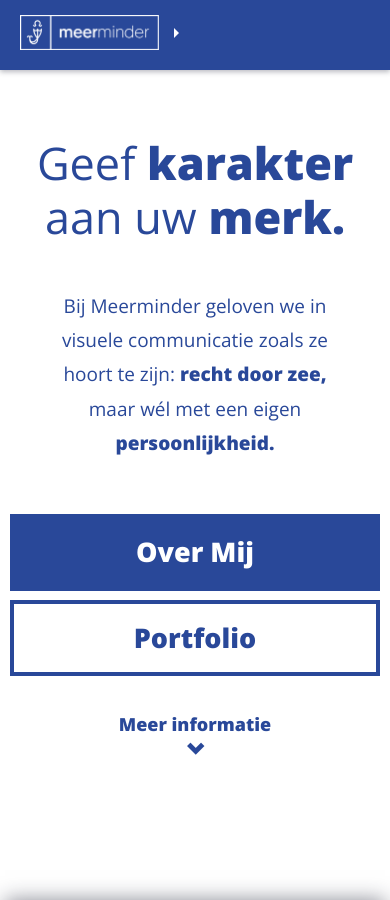
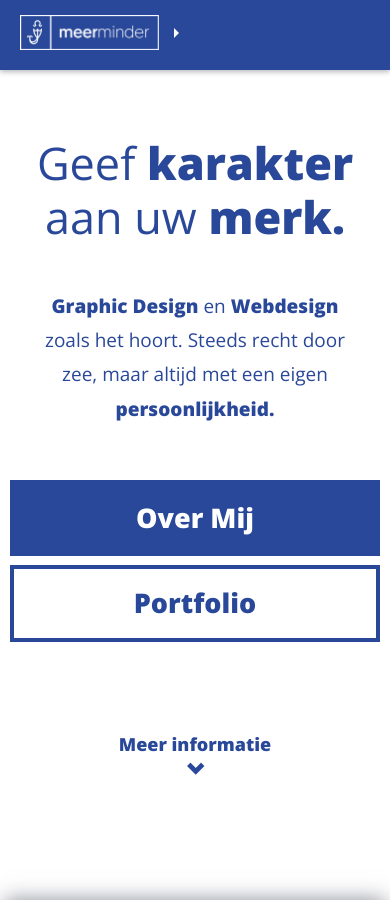
Before and after one commit to geoffrey-vanmeirhaeghe/portfolio, a Jekyll site: the page built from index.html, in a window 390 px wide and 900 px high. Built offline with Jekyll 4.4.1, drawn with Linux system fonts in a browser that asks for light colours; some of the changed text lies outside the part shown.

Commit message:
update 19052019

```diff
--- a/_includes/footer.html
+++ b/_includes/footer.html
@@ -2,7 +2,7 @@
     <div id="footer" class="header-wrap col-xs-12 primary-bg">
         <div class="col-xs-12">
             <h1>Get in touch</h1>
-            <h2>Meerminder</h2>
+            <h3>Meerminder</h3>
             <p>
                 Geoffrey Van Meirhaeghe
                 <br><a href="tel:0493614375">+32 (0)493 61 43 75</a>
--- a/_includes/header.html
+++ b/_includes/header.html
@@ -4,12 +4,11 @@
             {% include navbar.html %}
         </div>
     </div>
-    <div class="col-xs-12 col-md-6 header-text">
+    <div class="fade-in col-xs-12 col-md-6 header-text">
         <h1 class="primary">Geef <b>karakter</b><br>aan uw <b>merk.</b></h1>
         <p>
-            Bij Meerminder geloven we in visuele communicatie
-            zoals ze hoort te zijn: <b>recht door zee,</b> maar wél met
-            een eigen <b>persoonlijkheid.</b></p>
+            <b>Graphic Design</b> en <b>Webdesign</b> zoals het hoort.
+            Steeds recht door zee, maar altijd met een eigen <b>persoonlijkheid.</b></p>
         <div class="header-buttons col-12">
             <a href="{{site.baseurl}}/about.html" class="button-fill">Over Mij</a>
             <a href="{{site.baseurl}}/work.html" class="button-border">Portfolio</a>
@@ -19,6 +18,6 @@
             </a>
         </div>
     </div>
-    <div class="col-xs-12 col-md-6 header-image">
+    <div class="slide-in-left col-xs-12 col-md-6 header-image">
     </div>
 </div>
--- a/_includes/navbar.html
+++ b/_includes/navbar.html
@@ -16,7 +16,7 @@
     </div>
 </nav>
 <!-- fullscreen nav -->
-<nav class="navbar nav">
+<nav class="animated slideInDown delay-5s navbar nav">
     <ul>
         <li class="pull-left" id="home-button">
             <a href="{{site.baseurl}}/index.html"><img class="nav-logo" src="{{site.baseurl}}/assets/images/components/logo-pos.png"></a>
--- a/_layouts/default.html
+++ b/_layouts/default.html
@@ -4,6 +4,7 @@
         <meta charset="utf-8">
         <meta name="viewport" content="width=device-width, initial-scale=1.0" />
         <title>Meerminder Graphic Design | {{ page.title }}</title>
+        <link rel="shortcut icon" type="image/png" href="{{site.baseurl}}/assets/images/components/favicon.png"/>
         <link rel="stylesheet" href="{{site.baseurl}}/assets/css/styles.css">
         <link rel="stylesheet" href="https://cdnjs.cloudflare.com/ajax/libs/font-awesome/4.7.0/css/font-awesome.min.css">
         <link rel="stylesheet" href="https://cdnjs.cloudflare.com/ajax/libs/animate.css/3.7.0/animate.min.css">
--- a/_sass/main.scss
+++ b/_sass/main.scss
@@ -49,8 +49,14 @@ body {
 h1{
     font-size: 5vmax;
     line-height: 120%;
+    margin: 0px;
 }
 h2{
+    margin: 0px;
+    font-size: 3vmax;
+    line-height: 120%;
+}
+h3{
     font-size: 26px;
 }
 h4{
@@ -64,12 +70,16 @@ p{
     font-size: 19px;
     line-height: 180%;
 }
+.section-title{
+    text-align: center;
+}
 .bg-title{
     position: absolute;
     font-size: 10vmax;
     padding-left: 3vmax;
     padding-top: 3vmax;
     margin: 0px;
+    z-index: -2;
 }
 .nowrap{
     white-space: nowrap;
@@ -128,7 +138,7 @@ p{
     font-size: 20px;
 }
 .scroll-button{
-    margin-top: 6vmax;
+    margin-top: 10vh;
     text-align: center;
     width: 27vmax;
     .text-button{
@@ -153,6 +163,52 @@ p{
 }
 
 // ANIMATIONS
+
+// INTRO
+
+#intro-container{
+    width: 100vw;
+    margin-right: -15px;
+}
+.intro-animation{
+    display: flex;
+    align-items: center;
+    position: absolute;
+    z-index: 99;
+    background-color: $primary-color;
+    height: 100vh;
+    width: 100vw;
+    opacity: 100;
+    img{
+        margin: 0 auto;
+    }
+    h2{
+        text-align: center;
+        margin: 0 auto;
+        line-height: 150%;
+        .span-disp{
+            position: relative;
+            display: inline-block;
+            animation-duration: 1s;
+        }
+        #span-disp-top{
+            margin-top: 8vh;
+        }
+    }
+}
+
+@keyframes fade-out{
+    from{opacity: 100}
+    to{opacity: 0}
+}
+.fade-out{
+    animation: fade-out;
+    animation-duration: 1.5s;
+    animation-delay: 4s;
+    animation-fill-mode: forwards;
+}
+
+// TRANSITIONS
 @keyframes fade-in{
     from {
         opacity: 0;
@@ -162,6 +218,10 @@ p{
         opacity: 1;
     }
 }
+.fade-in{
+    animation-name: fade-in;
+    animation-duration: 3s;
+}
 @keyframes slide-in-left{
     from{
         right: -100%;
@@ -170,86 +230,37 @@ p{
         right: 0%;
     }
 }
-.fade-in{
-    animation-name: fade-in 4s;
+.slide-in-left{
+    animation-name: slide-in-left;
+    animation-duration: 2s;
 }
-.hidden{
+.overlay{
+    position: absolute;
+    background-color: $primary-color;
+    top: 0;
+    right: 0;
+    bottom: 0;
+    left: 0;
     opacity: 0;
+    transition: 0.7s ease;
+    h4{
+        position: absolute;
+        width: 100%;
+        text-align: center;
+        top: 40%;
+        bottom: 50%;
+        text-transform: none;
+        font-size: 17px;
+        line-height: 150%;
+    }
 }
 
 //STYLING STARTS HERE
 
+//STANDARDS
 .container-fluid{
     padding: 0px;
     overflow-x: hidden;
-}
-.section{
-    box-shadow: 0px -20px 20px -20px rgba(23, 28, 47, 0.5);
-    position: relative;
-    z-index: 1;
-}
-.section-wrap{
-    display: flex;
-    padding: 0px;
-    align-items: center;
-    height: 100%;
-    float: none;
-    margin: 0 auto;
-    .button-fill{
-        padding: 10px 10px 10px 10px;
-        font-size: 1.5vmax;
-        .glyphicon{
-            font-size: 1.1vmax;
-            margin-left: 5px;
-            animation-iteration-count: 3;
-        }
-    }
-}
-.component-box{
-    background-color: $white;
-    float: none;
-    margin: 0 auto;
-    margin-right: 1vw;
-    padding: 0 0 20px 0;
-    box-shadow: 0 0 18px rgba(23, 28, 47, 0.15);
-    img{
-        width: 100%;
-    }
-    h4{
-        padding: 10px 20px 0px 20px;
-    }
-    p{
-        padding: 0px 20px 10px 20px;
-        font-size: 16px;
-    }
-    a{
-        position: relative;
-        display: block;
-        margin-top: 10px;
-        padding-left: 20px;
-        z-index: +100;
-        .glyphicon{
-            margin-left: 5px;
-            font-size: 13px;
-        }
-    }
-}
-.component-box:last-of-type{
-    margin-right: 0px;
-}
-
-$size-circle: 100vw;
-
-.circle{
-    position: absolute;
-    height: $size-circle /3.7;
-    width: $size-circle;
-    border-top-left-radius: 20%;
-    border-top-right-radius: 20%;
-    bottom: 0px;
-    margin: 0 auto;
-    z-index: -1;
-    width: 100%;
 }
 
 // NAVBAR
@@ -263,8 +274,8 @@ $size-circle: 100vw;
     padding-right: 20px;
     background-color: $white;
     border-radius: 0px;
-    box-shadow: 0px 4px 5px rgba(23, 28, 47, 0.3) !important;
-    z-index: +99;
+    box-shadow: 0px 4px 5px rgba(23, 28, 47, 0.3);
+    z-index: +98;
     ul{
         width: 100%;
         text-align: right;
@@ -302,14 +313,13 @@ $size-circle: 100vw;
 }
 .header-text{
     padding-left: 50px;
-    animation-name: fade-in;
-    animation-duration: 3s;
+    animation-delay: 4s;
     h1{
         margin-top: 22vh;
     }
     p{
         margin-top: 8vh;
-        padding-right: 200px;
+        padding-right: 10vw;
     }
     .header-buttons{
         margin-top: 12vh;
@@ -320,8 +330,70 @@ $size-circle: 100vw;
     height: 100%;
     background-image: url("images/header/home-right.png");
     background-size: cover;
-    animation-name: slide-in-left;
-    animation-duration: 2s;
+    animation-delay: 4s;
+}
+
+// CONTENT
+section{
+    position: relative;
+    min-height: 100vh !important;
+    padding-bottom: 8vh;
+    overflow: hidden;
+    height: auto;
+}
+
+#overview{
+    box-shadow: 0px -20px 20px -20px rgba(23, 28, 47, 0.5);
+    .components-wrap{
+        padding-top: 20vh;
+    }
+}
+
+.components-wrap{
+    padding: 0 4vw 0 4vw;
+    display: grid;
+    align-items: center;
+    grid-template-columns: repeat(auto-fit, minmax(300px, 1fr));
+    grid-gap: 20px;
+    z-index: 1;
+    a{
+        display: block;
+        cursor: pointer;
+        z-index: 2;
+        background-color: $white;
+        padding: 2px 2px 2px 2px !important;
+        position: relative;
+        .border-padding{
+            padding: 0 0 5px 0;
+            background-color: $secondary-color;
+            height: 100%;
+        }
+        img{
+            width: 100%;
+        }
+        h4{
+            padding: 5px 15px 0px 15px;
+            text-align: center;
+            color: $white;
+        }
+    }
+    a:hover .overlay{
+        opacity: 0.9;
+    }
+}
+
+$size-circle: 100vw;
+
+.circle{
+    position: absolute;
+    height: $size-circle /3.7;
+    width: $size-circle;
+    border-top-left-radius: 20%;
+    border-top-right-radius: 20%;
+    bottom: 0;
+    margin: 0 auto;
+    z-index: -1;
+    width: 100%;
 }
 
 // FOOTER
@@ -333,7 +405,7 @@ $size-circle: 100vw;
     h1{
         font-weight: 800;
     }
-    h2{
+    h3{
         font-weight: 800;
         margin-top: 7vh;
     }
@@ -356,7 +428,51 @@ $size-circle: 100vw;
 }
 
 // MEDIA QUERIES
+
 @media only screen and (max-width: 1000px){
+    .header-text{
+        padding: 0px;
+        h1{
+            text-align: center;
+            margin-top: 15vmax;
+        }
+        p{
+            text-align: center;
+            margin-top: 5vmax;
+            padding: 0 40px 0 40px;
+        }
+        .header-buttons{
+            margin: 0 auto;
+            text-align: center;
+            margin-top: 6vmax !important;
+            a{
+                display: inline-block;
+                margin: 0px auto;
+                margin-right: 10px;
+                margin-left: 10px;
+                font-size: 2vmax;
+                width: 40%;
+            }
+        }
+        .scroll-button{
+            text-align: center;
+            width: 100%;
+            .text-button{
+                display: inline-block;
+                text-align: center;
+                font-weight: 800;
+                margin: 0 auto;
+            }
+        }
+    }
+    .header-image{
+        position: absolute;
+        opacity: 0.15;
+        z-index: -6;
+    }
+}
+
+@media only screen and (max-width: 768px){
 
     // Navbar
     .navbar{
@@ -474,62 +590,6 @@ $size-circle: 100vw;
     .header-content{
         height: inherit;
     }
-    .header-text{
-        padding: 0px;
-        h1{
-            text-align: center;
-            margin-top: 15vmax;
-        }
-        p{
-            text-align: center;
-            margin-top: 5vmax;
-            padding: 0 40px 0 40px;
-        }
-        .header-buttons{
-            margin: 0 auto;
-            text-align: center;
-            margin-top: 6vmax !important;
-            a{
-                display: inline-block;
-                margin: 0px auto;
-                margin-right: 10px;
-                margin-left: 10px;
-                font-size: 2vmax;
-                width: 40%;
-            }
-        }
-        .scroll-button{
-            margin-top: 4vmax;
-            text-align: center;
-            width: 100%;
-            .text-button{
-                display: inline-block;
-                text-align: center;
-                font-weight: 800;
-                margin: 0 auto;
-            }
-        }
-    }
-    .header-image{
-        display: none;
-    }
-    .section-wrap{
-        display: block;
-        padding-top: 7vh;
-    }
-    .component-box{
-        margin-right: 0px;
-        margin: 0px auto;
-        margin-top: 5vh;
-    }
-    .component-box:last-of-type{
-        margin: 0 auto;
-        margin-top: 5vh;
-    }
-}
-
-@media only screen and (max-width: 600px){
-
 }
 
 @media only screen and (max-width: 480px){
@@ -547,4 +607,21 @@ $size-circle: 100vw;
             }
         }
     }
+    .header-image{
+        display: none;
+    }
+    .circle{
+        position: absolute;
+        height: $size-circle;
+        width: $size-circle;
+        border-top-left-radius: 20%;
+        border-top-right-radius: 20%;
+        bottom: 0px;
+        margin: 0 auto;
+        z-index: -1;
+        width: 100%;
+    }
+    .section-title{
+        font-size: 4vmax;
+    }
 }
--- a/index.html
+++ b/index.html
@@ -3,38 +3,122 @@ layout: default
 title: Welkom
 heading: Graphic Design Portfolio
 ---
+<div id="intro-container" class="container-fluid">
+    <div class="row">
+        <div class="fade-out intro-animation">
+            <h2 class="white">
+                <span>
+                    <img src="{{site.baseurl}}/assets/images/components/icon-white.png" class="wow rotateInUpRight">
+                </span>
+                <br><span id="span-disp-top" class="wow fade-in span-disp">Welkom bij <b>Meerminder</b></span>
+                <br><span class="wow fade-in span-disp"><b>Graphic Design</b> &amp;</span>
+                <br><span class="wow fade-in span-disp"><b>Webdesign</b></span>
+            </h2>
+        </div>
+    </div>
+</div>
+
 {% include header.html %}
 <div class="row">
-    <div class="header-wrap section">
+    <section id="overview">
         <h1 class="secondary bg-title" id="overview"><b>Uitgelicht</b></h1>
-        <div class="section-wrap col-xs-10 col-md-11">
-            <div class="wow fadeInUp col-xs-11 col-md-3 component-box">
+        <div class="components-wrap col-xs-12">
+            <a href="#" class="wow fadeInUp">
+                <div class="border-padding">
                 <img src="{{site.baseurl}}/assets/images/design/design-websitecgg.png">
-                <h4>Identiteit &amp; Webdesign</h4>
+                <h4>Identiteit &amp; Webdesign CGG</h4>
+                <div class="overlay"><h4>Identiteit &amp; Webdesign CGG</h4></div>
+                <!--
                 <p>Huisstijl ontwerp voor het Centrum voor Geestelijke Gezondheidszorg Eclips.</p>
                 <a href="#" class="text-button">Meer<span class="glyphicon glyphicon-chevron-right"></span></a>
-            </div>
-            <div class="wow fadeInUp col-xs-11 col-md-3 component-box">
+                -->
+                </div>
+            </a>
+            <a href="#" class="wow fadeInUp">
+                <div class="border-padding">
                 <img src="{{site.baseurl}}/assets/images/design/design-brochurebel.png">
-                <h4>Print Media</h4>
+                <h4>Project brochure Bricks &amp; Leisure</h4>
+                <div class="overlay"><h4>Project brochure Bricks &amp; Leisure</h4></div>
+                <!--
                 <p>A4 projectbrochure in corporate huisstijl voor Bricks &amp; Leisure.</p>
                 <a href="#" class="text-button">Meer<span class="glyphicon glyphicon-chevron-right"></span></a>
-            </div>
-            <div class="wow fadeInUp col-xs-11 col-md-3 component-box">
+                -->
+                </div>
+            </a>
+            <a href="#" class="wow fadeInUp">
+                <div class="border-padding">
                 <img src="{{site.baseurl}}/assets/images/design/design-infographic.png">
-                <h4>Print Media</h4>
+                <h4>Infographic "Sampling"</h4>
+                <div class="overlay"><h4>Infographic "Sampling"</h4></div>
+                <!--
                 <p>Infographic poster design: "Sampling in Muziekproductie".</p>
                 <a href="#" class="text-button">Meer<span class="glyphicon glyphicon-chevron-right"></span></a>
-            </div>
-            <a href="{{site.baseurl}}/work.html" class="wow slideInRight button-fill">Portfolio<span class="wow heartBeat delay-2s slower glyphicon glyphicon-chevron-right"></span></a>
+                -->
+                </div>
+            </a>
+            <a href="#" class="wow fadeInUp">
+                <div class="border-padding">
+                <img src="{{site.baseurl}}/assets/images/design/design-infographic.png">
+                <h4>Infographic "Sampling"</h4>
+                <div class="overlay"><h4>Infographic "Sampling"</h4></div>
+                <!--
+                <p>Infographic poster design: "Sampling in Muziekproductie".</p>
+                <a href="#" class="text-button">Meer<span class="glyphicon glyphicon-chevron-right"></span></a>
+                -->
+                </div>
+            </a>
+            <a href="#" class="wow fadeInUp">
+                <div class="border-padding">
+                <img src="{{site.baseurl}}/assets/images/design/design-websitecgg.png">
+                <h4>Identiteit &amp; Webdesign CGG</h4>
+                <div class="overlay"><h4>Identiteit &amp; Webdesign CGG</h4></div>
+                <!--
+                <p>Huisstijl ontwerp voor het Centrum voor Geestelijke Gezondheidszorg Eclips.</p>
+                <a href="#" class="text-button">Meer<span class="glyphicon glyphicon-chevron-right"></span></a>
+                -->
+                </div>
+            </a>
+            <a href="#" class="wow fadeInUp">
+                <div class="border-padding">
+                <img src="{{site.baseurl}}/assets/images/design/design-brochurebel.png">
+                <h4>Project brochure Bricks &amp; Leisure</h4>
+                <div class="overlay"><h4>Project brochure Bricks &amp; Leisure</h4></div>
+                <!--
+                <p>A4 projectbrochure in corporate huisstijl voor Bricks &amp; Leisure.</p>
+                <a href="#" class="text-button">Meer<span class="glyphicon glyphicon-chevron-right"></span></a>
+                -->
+                </div>
+            </a>
+            <a href="#" class="wow fadeInUp">
+                <div class="border-padding">
+                <img src="{{site.baseurl}}/assets/images/design/design-infographic.png">
+                <h4>Infographic "Sampling"</h4>
+                <div class="overlay"><h4>Infographic "Sampling"</h4></div>
+                <!--
+                <p>Infographic poster design: "Sampling in Muziekproductie".</p>
+                <a href="#" class="text-button">Meer<span class="glyphicon glyphicon-chevron-right"></span></a>
+                -->
+                </div>
+            </a>
+            <a href="#" class="wow fadeInUp">
+                <div class="border-padding">
+                <img src="{{site.baseurl}}/assets/images/design/design-infographic.png">
+                <h4>Infographic "Sampling"</h4>
+                <div class="overlay"><h4>Infographic "Sampling"</h4></div>
+                <!--
+                <p>Infographic poster design: "Sampling in Muziekproductie".</p>
+                <a href="#" class="text-button">Meer<span class="glyphicon glyphicon-chevron-right"></span></a>
+                -->
+                </div>
+            </a>
         </div>
 
         <!-- BG CIRCLE -->
         <div class="circle secondary-bg "></div>
-    </div>
+    </section>
 </div>
-
-<div>
-    <div class="header-wrap secondary-bg">
-    </div>
+<div class="row">
+    <section class="secondary-bg">
+        <h2 id="section-title-flex" class="white section-title"><b>Service</b> op maat</h2>
+    </section>
 </div>
```
Also changed, not shown: assets/images/components/favicon.png (added), assets/images/components/icon-digitalmedia.png (added), assets/images/components/icon-identity.png (added), assets/images/components/icon-printmedia.png (added).
